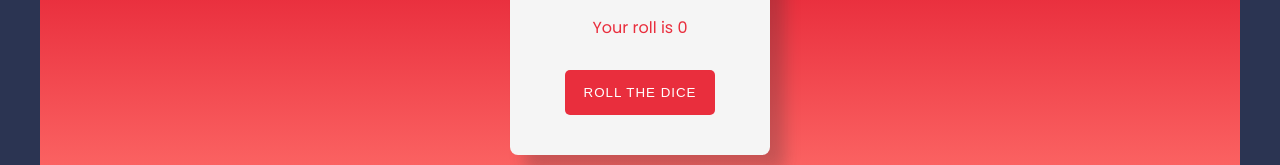
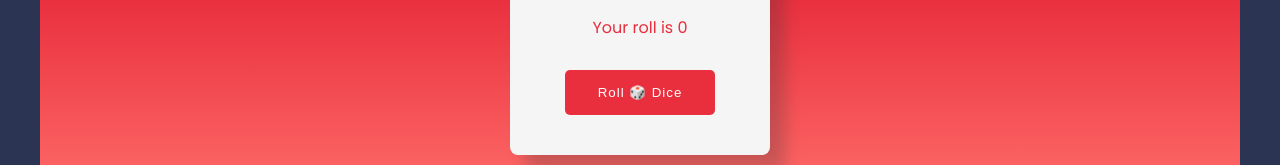
Before and after one commit to eTeddy/dice, a React (Vite) app: page /#/dice_b in a window 1280 px wide. Shown: the part 308-473 px from the top of the page. Built offline with nearby package versions, Linux system fonts and the light colour scheme.

Commit message:
add Dice

```diff
--- a/src/pages/dice_b/DiceB.jsx
+++ b/src/pages/dice_b/DiceB.jsx
@@ -48,7 +48,7 @@ export default function DiceB() {
             <img id="die-2" src={image2} />
           </div>
           <p id="total">Your roll is {num1 + num2}</p>
-          <button onClick={roll}>ROLL THE DICE</button>
+          <button onClick={roll}>Roll 🎲 Dice</button>
         </div>
       </div>
     </div>
--- a/src/pages/dice_c/DiceC.jsx
+++ b/src/pages/dice_c/DiceC.jsx
@@ -40,7 +40,7 @@ export default function DiceC() {
           <img className='square' src={image}></img>
           <img className='square' src={image2}></img>
         </div>
-        <button type="button" onClick={rollDice}>Roll Dice</button>
+        <button type="button" onClick={rollDice}>Roll 🎲 Dice</button>
       </center>
     </div>
   );
--- a/src/pages/dice_d/DiceD.jsx
+++ b/src/pages/dice_d/DiceD.jsx
@@ -53,7 +53,7 @@ export default function DiceD() {
           <div className="face left"></div>
         </div>
         <button className="roll" onClick={randomDice}>
-          Roll Dice
+          Roll 🎲 Dice
         </button>
       </div>
     </div>
```
